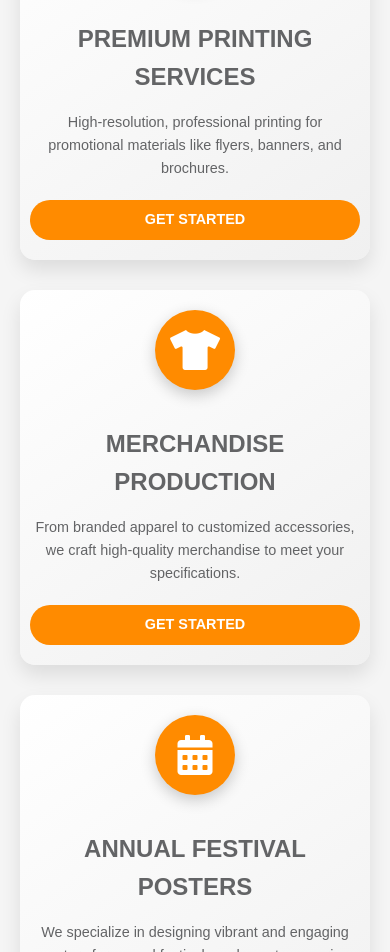
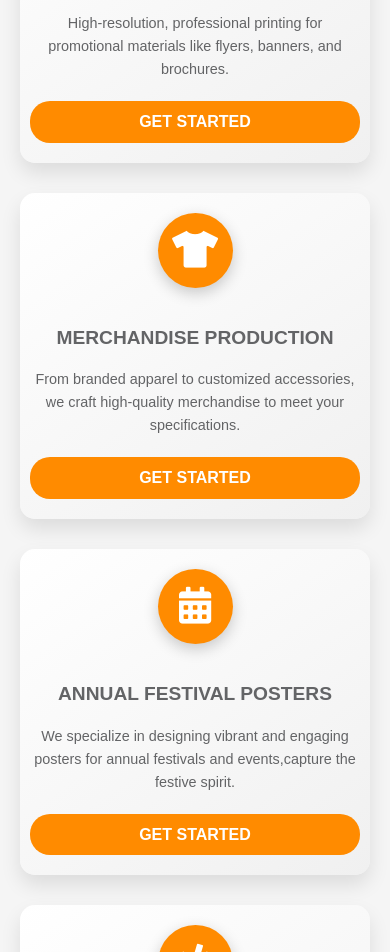
Before and after one commit to Chaitanyadeep14/DevCreationsAndSolutions, a plain HTML site: page services.html in a window 390 px wide. Shown: the part 1048-2000 px from the top of the page. Drawn offline with Linux system fonts and the light colour scheme; a small style sheet from the web is missing.

Commit message:
first commit

```diff
--- a/services.css
+++ b/services.css
@@ -111,6 +111,7 @@ a:hover {
 .service-box .icon-container {
     width: 80px;
     height: 80px;
+    aspect-ratio: 1; /* Maintain a perfect circle */
     margin: 0 auto 20px;
     background: #ff8b00;
     border-radius: 50%;
@@ -172,15 +173,17 @@ a:hover {
     font-size: 30px;
     z-index: 1000;
     box-shadow: 2px 2px 10px rgba(0, 0, 0, 0.3);
-  }
+}
 
-  .whatsapp-float i {
+.whatsapp-float i {
     margin-top: 16px;
-  }
+}
 
-  .whatsapp-float:hover {
+.whatsapp-float:hover {
     background-color: #1ebd59;
-  }
+}
+
+/* Responsive Design */
 
 /* Phones (max-width: 576px) */
 @media (max-width: 576px) {
@@ -194,19 +197,22 @@ a:hover {
         padding: 20px 10px;
     }
 
-    h4 {
+    .service-box .icon-container {
+        width: 60px;
+        height: 60px;
+        font-size: 2rem;
+        aspect-ratio: 1; /* Ensure the circle is maintained */
+    }
+
+    .service-box h4 {
         font-size: 1rem;
     }
 
-    p {
+    .service-box p {
         font-size: 0.85rem;
     }
 
-    .icon-container {
-        font-size: 1.8rem;
-    }
-
-    .get-started {
+    .service-box a.get-started {
         font-size: 0.9rem;
         padding: 8px 15px;
     }
@@ -218,12 +224,15 @@ a:hover {
         flex: 1 1 calc(50% - 20px); /* Two items per row */
     }
 
-    h4 {
-        font-size: 1.1rem;
+    .service-box .icon-container {
+        width: 70px;
+        height: 70px;
+        font-size: 2.2rem;
+        aspect-ratio: 1;
     }
 
-    .icon-container {
-        font-size: 2rem;
+    .service-box h4 {
+        font-size: 1.1rem;
     }
 }
 
@@ -233,15 +242,22 @@ a:hover {
         flex: 1 1 calc(33.333% - 20px); /* Three items per row */
     }
 
-    h4 {
+    .service-box .icon-container {
+        width: 75px;
+        height: 75px;
+        font-size: 2.3rem;
+        aspect-ratio: 1;
+    }
+
+    .service-box h4 {
         font-size: 1.2rem;
     }
 
-    p {
+    .service-box p {
         font-size: 0.9rem;
     }
 
-    .get-started {
+    .service-box a.get-started {
         font-size: 1rem;
     }
 }
--- a/services.html
+++ b/services.html
@@ -154,7 +154,7 @@
                         </div>
                         <h4>Annual Festival Posters</h4>
                         <p>
-                            We specialize in designing vibrant and engaging posters for annual festivals and events, ensuring they capture the festive spirit and attract attention effectively.
+                            We specialize in designing vibrant and engaging posters for annual festivals and events,capture the festive spirit.
                         </p>
                         <a href="https://forms.gle/sfXg8doKfnwLQ8Hf8" target="_blank" class="get-started"><span>Get Started</span></a>
                     </div>
```
